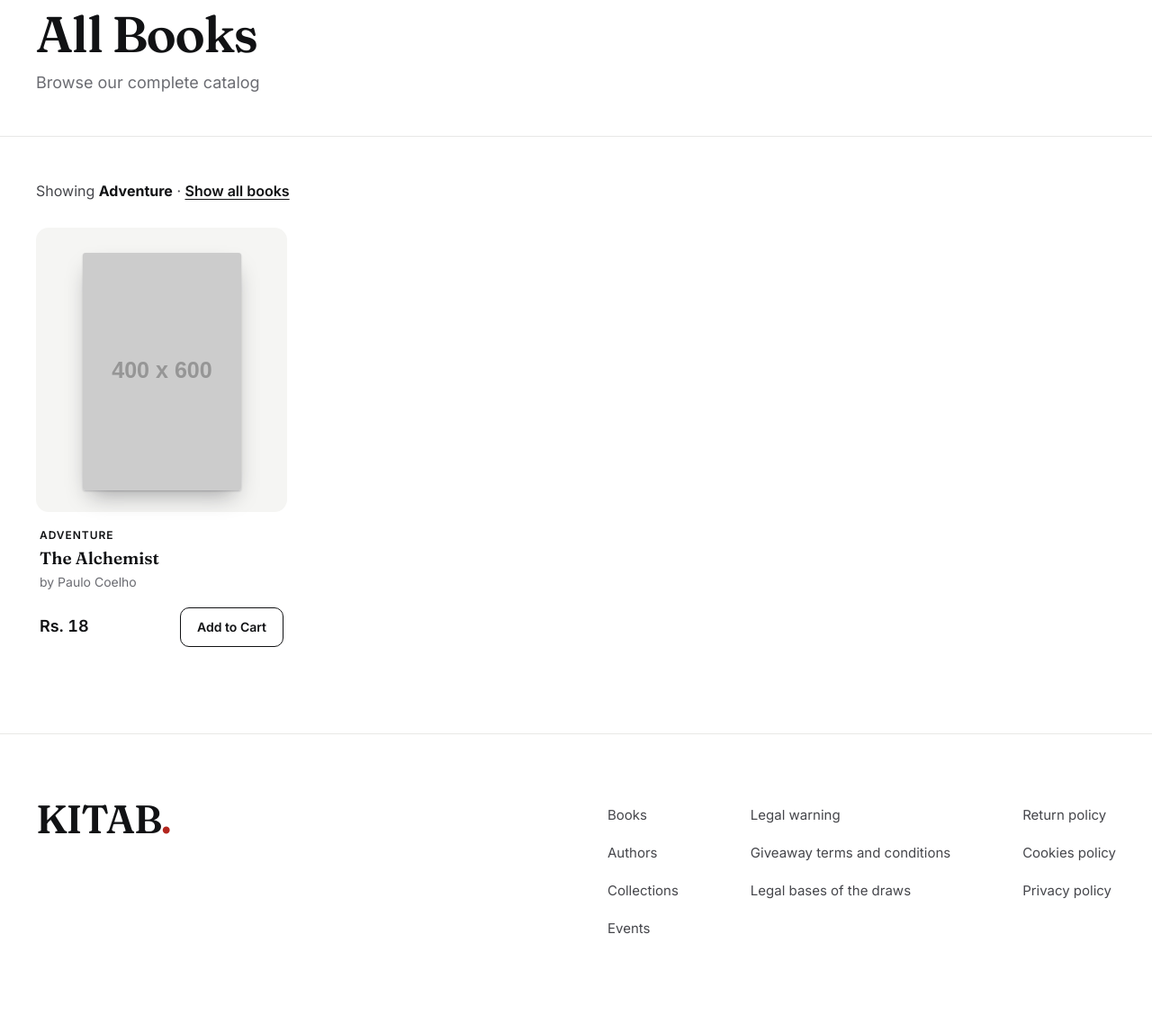
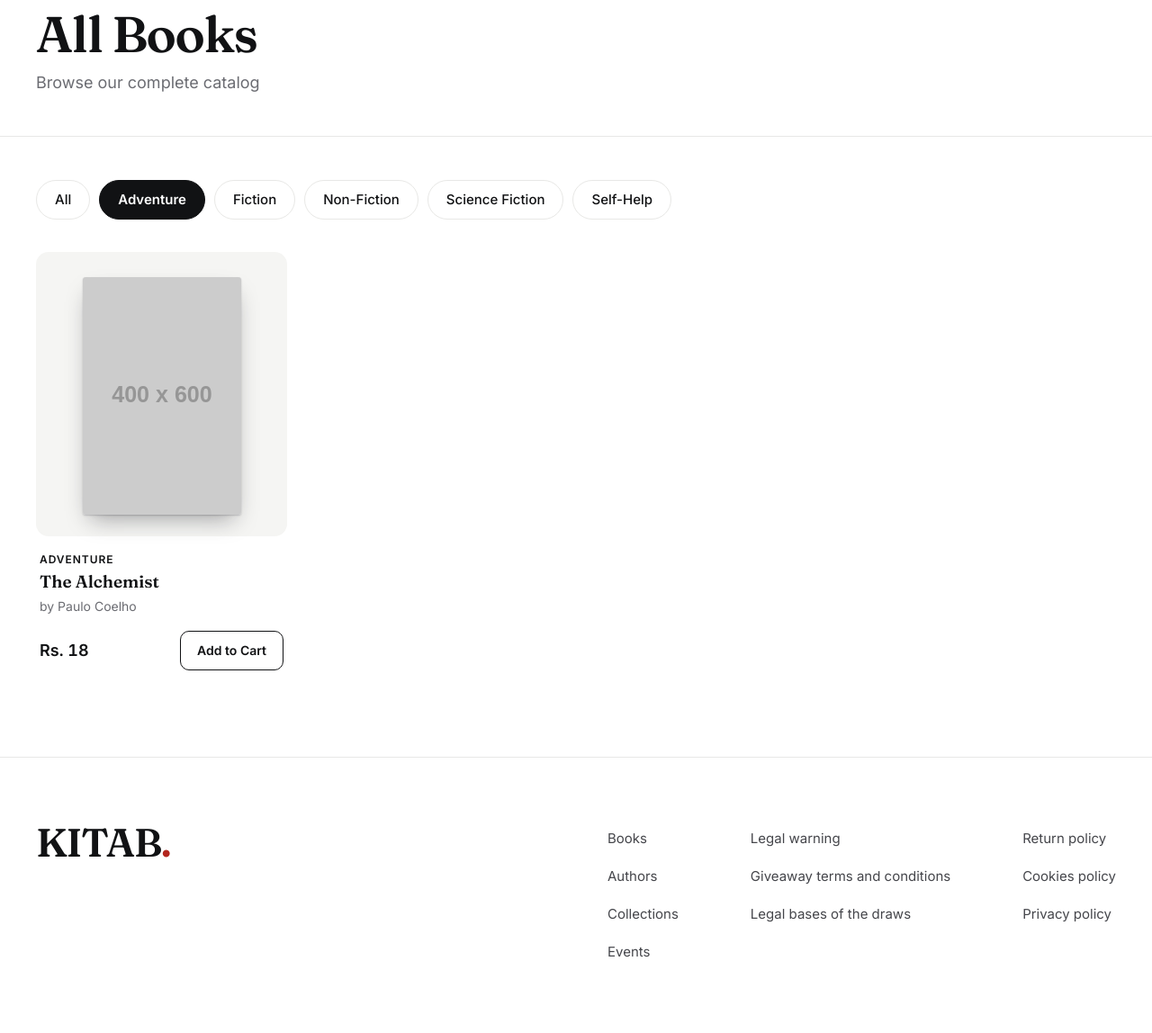
Before and after one commit to BisheshWaiba/Kitab, a PHP site: page /frontend/shop.php?category=Adventure in a window 1280 px wide. Shown: the part 160-1308 px from the top of the page at 90% size. Before the commit the page ends 1198 px from the top, so only its background shows below. Run offline with PHP 8.4, Linux system fonts and the light colour scheme; data comes from the database, SQL or seed files in the repository; grey boxes labelled with a size stand in for pictures from a placeholder-image service; some libraries are stand-ins or nearby versions.

Commit message:
Add category chips above shop books

```diff
--- a/assets/css/kitab.css
+++ b/assets/css/kitab.css
@@ -571,11 +571,14 @@ body {
 
 .k-shop__main { flex: 1 1 100%; min-width: 0; }
 
-.k-filters { display: flex; flex-direction: column; gap: 6px; margin: 0 0 28px; }
-.k-results { margin: 0; font-size: 16px; color: var(--k-ink-2); }
+/* Category types above the books (reuses the Home genre chips) */
+.k-cats { display: flex; flex-wrap: wrap; gap: 10px; margin: 0 0 36px; padding: 0; list-style: none; }
+.k-cats .k-genre { height: 44px; padding: 0 20px; }
+.k-genre.is-active,
+.k-genre.is-active:hover { background: var(--k-ink); border-color: var(--k-ink); color: #fff; font-weight: 600; }
+
+.k-results { margin: 0 0 28px; font-size: 16px; color: var(--k-ink-2); }
 .k-results strong { color: var(--k-ink); }
-.k-results__clear { font-weight: 600; color: var(--k-ink); text-decoration: underline; text-underline-offset: 3px; }
-.k-results__clear:focus-visible { outline: 3px solid var(--k-accent); outline-offset: 2px; }
 
 .k-empty {
   display: flex;
@@ -592,6 +595,13 @@ body {
 @media (max-width: 900px) {
   .k-pagehead__inner { padding: 40px 20px 32px; }
   .k-shop { padding: 32px 20px 64px; gap: 32px; }
+}
+
+/* On phones the category chips scroll sideways instead of stacking into many rows */
+@media (max-width: 640px) {
+  .k-cats { flex-wrap: nowrap; overflow-x: auto; margin: 0 -20px 28px; padding: 0 20px 6px; scrollbar-width: none; }
+  .k-cats::-webkit-scrollbar { display: none; }
+  .k-cats li { flex: 0 0 auto; }
 }
 
 /* ---------- Generic page wrapper ---------- */
--- a/assets/js/main.js
+++ b/assets/js/main.js
@@ -1,3 +1,18 @@
+// Shop: on phones the category chips scroll sideways, so bring the chosen one into view
+function showActiveCategory() {
+    var activeCategory = document.querySelector('.k-cats .is-active');
+    if (activeCategory && activeCategory.scrollIntoView) {
+        activeCategory.scrollIntoView({ block: 'nearest', inline: 'center' });
+    }
+}
+if (document.querySelector('.k-cats')) {
+    // Run again once the page and web fonts have settled, because the chips change width when the font loads
+    window.addEventListener('load', showActiveCategory);
+    if (document.fonts && document.fonts.ready) {
+        document.fonts.ready.then(showActiveCategory);
+    }
+}
+
 // Image pickers (profile setup, sell a book): choose button with live preview
 document.querySelectorAll('[data-upload]').forEach(function (box) {
     var input = box.querySelector('input[type="file"]');
--- a/frontend/shop.php
+++ b/frontend/shop.php
@@ -23,8 +23,9 @@ if (!empty($where_clauses)) {
 $sql = "SELECT * FROM books $where_sql ORDER BY created_at DESC";
 $result = $conn->query($sql);
 
-$has_search = isset($_GET['search']);
-$has_category = !empty($_GET['category']);
+// Category types shown above the books
+$cat_result = $conn->query("SELECT DISTINCT category FROM books WHERE category IS NOT NULL AND category <> '' ORDER BY category ASC");
+$active_category = $_GET['category'] ?? '';
 ?>
 
 <section class="k-pagehead">
@@ -36,18 +37,23 @@ $has_category = !empty($_GET['category']);
 
 <div class="k-shop">
     <main class="k-shop__main">
-        <?php if ($has_search || $has_category): ?>
-            <div class="k-filters">
-                <?php if ($has_search): ?>
-                    <p class="k-results">Search results for
-                        "<strong><?php echo htmlspecialchars($_GET['search']); ?></strong>"</p>
-                <?php endif; ?>
-                <?php if ($has_category): ?>
-                    <p class="k-results">Showing <strong><?php echo htmlspecialchars($_GET['category']); ?></strong>
-                        <span aria-hidden="true">&middot;</span>
-                        <a href="shop.php" class="k-results__clear">Show all books</a></p>
-                <?php endif; ?>
-            </div>
+        <nav aria-label="Book categories">
+            <ul class="k-cats">
+                <li><a href="shop.php" class="k-genre<?php echo $active_category === '' ? ' is-active' : ''; ?>"
+                        <?php echo $active_category === '' ? 'aria-current="page"' : ''; ?>>All</a></li>
+                <?php while ($cat = $cat_result->fetch_assoc()): ?>
+                    <?php $is_active = ($active_category === $cat['category']); ?>
+                    <li><a href="shop.php?category=<?php echo urlencode($cat['category']); ?>"
+                            class="k-genre<?php echo $is_active ? ' is-active' : ''; ?>"
+                            <?php echo $is_active ? 'aria-current="page"' : ''; ?>><?php echo htmlspecialchars($cat['category']); ?></a>
+                    </li>
+                <?php endwhile; ?>
+            </ul>
+        </nav>
+
+        <?php if (isset($_GET['search'])): ?>
+            <p class="k-results">Search results for
+                "<strong><?php echo htmlspecialchars($_GET['search']); ?></strong>"</p>
         <?php endif; ?>
 
         <?php if ($result->num_rows > 0): ?>
```
